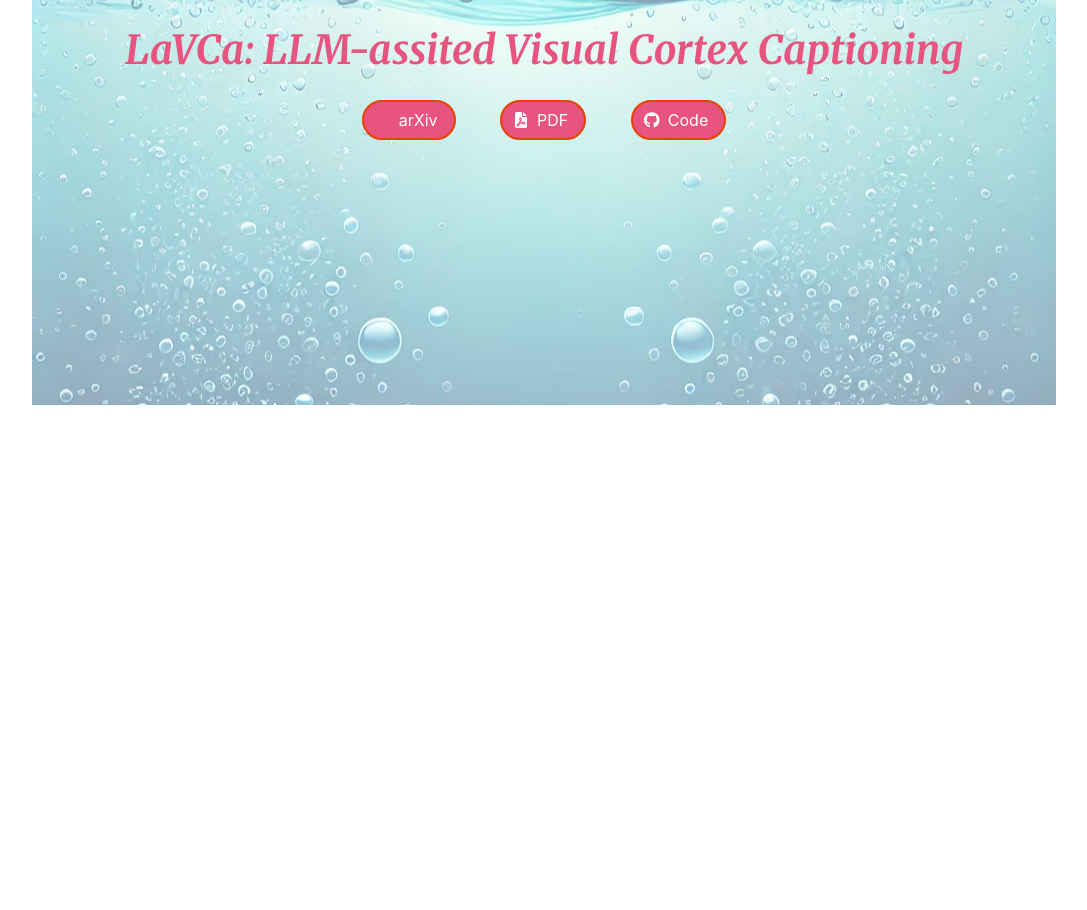
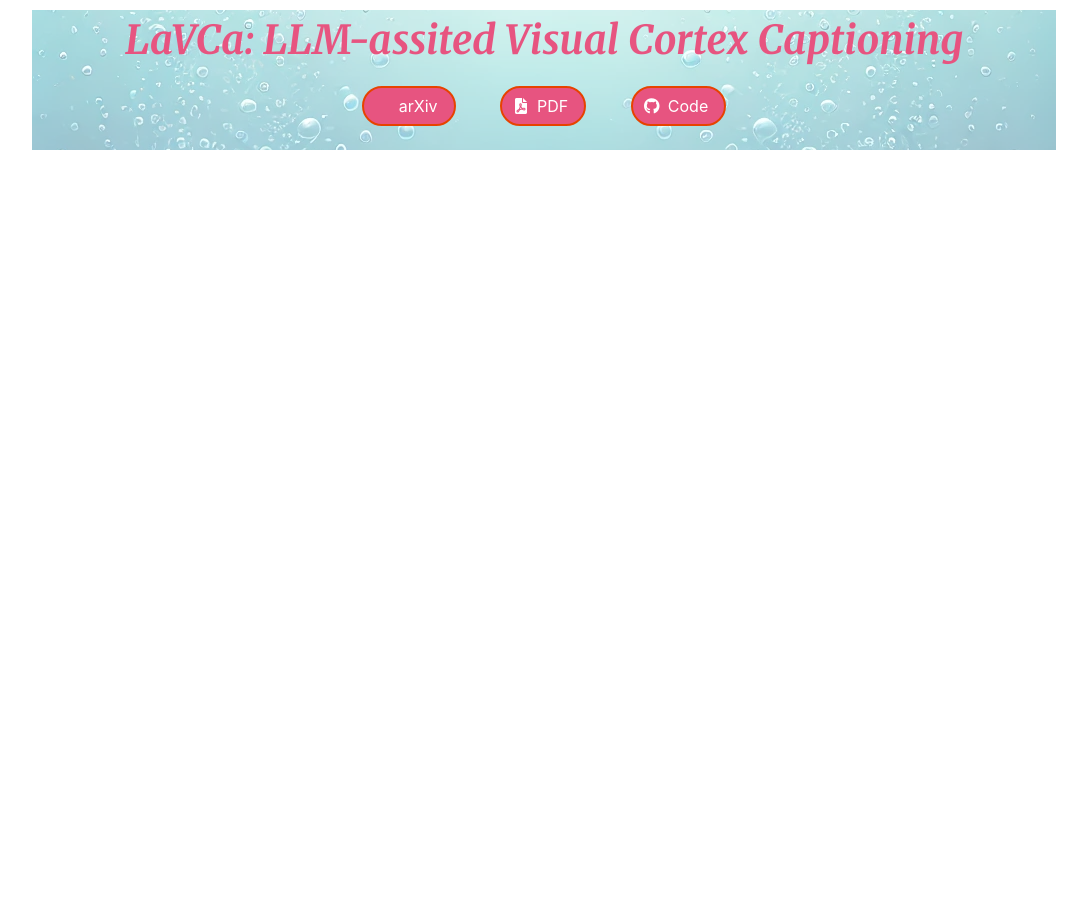
Before and after one commit to suyamat/suyamat.github.io, a Jekyll site: the page proj_elements/button.html, which Jekyll copies as it is, in a window 1280 px wide. Shown: the whole page, without its empty margins (96-1183 px from the left). Built offline with Jekyll 4.4.1, drawn with Linux system fonts in a browser that asks for light colours; a style sheet for code colours, icons or effects is not loaded.

Commit message:
Modity title bolck

```diff
--- a/proj_elements/button.html
+++ b/proj_elements/button.html
@@ -9,7 +9,7 @@
   <!-- Font Awesome（アイコン用） -->
   <link rel="stylesheet" href="https://cdnjs.cloudflare.com/ajax/libs/font-awesome/6.0.0/css/all.min.css">
   <link rel="stylesheet" href="https://cdn.jsdelivr.net/gh/jpswalsh/academicons@1/css/academicons.min.css">
-  <!-- Google Fonts（タイトル用フォント例） -->
+  <!-- Google Fonts（Merriweather Bold Italic） -->
   <link href="https://fonts.googleapis.com/css2?family=Merriweather:ital,wght@1,700&display=swap" rel="stylesheet">
   <style>
     /* CSS変数で各種スタイルを管理 */
@@ -22,43 +22,56 @@
       --btn-hover-bg-color: rgba(74,144,226,0.1);
       --btn-hover-border-color: #e74300;
 
-      /* タイトル用（Merriweather Bold） */
+      /* タイトル用（Merriweather Bold Italic） */
       --title-font-family: 'Merriweather', serif;
-      --title-color: #ffffff;
+      --title-color: #e75480;
 
       /* 背景画像用 */
       --bg-image-opacity: 0.5; /* 0〜1の値で透明度調整 */
     }
 
-    /* ページ全体の設定 */
-    body {
+    /* html, bodyの基本サイズ設定 */
+    html, body {
+      width: 100%;
+      height: 100%;
       margin: 0;
       padding: 0;
+    }
+
+    /* ページ全体を包むラッパー（ここで全体のサイズを指定） */
+    .page-wrapper {
+      width: 1200px;       /* 例: 固定幅1200px */
+      min-height: 400px;   /* 例: 最低高さ800px */
+      margin: 0 auto;      /* 中央寄せ */
+      position: relative;  /* 背景画像用の位置指定の基準 */
       background-color: transparent;
-      position: relative; /* 疑似要素の基準 */
     }
-    /* 疑似要素で背景画像を設定 */
-    body::before {
+
+    /* ラッパーの疑似要素で背景画像を設定 */
+    .page-wrapper::before {
       content: "";
-      position: fixed;
-      top: 0%;
+      position: absolute;
+      top: 0;
       left: 0;
       right: 0;
-      bottom: 55%;
+      bottom: 65%;
       background: url('./deep_sea.png') no-repeat center center;
+      /* 必要に応じて background-size を調整 */
       /* background-size: contain; */
       opacity: var(--bg-image-opacity);
       z-index: -1; /* コンテンツの背面に配置 */
+      margin: 0px 0px;
+
     }
 
     /* タイトルスタイル */
     .page-title {
       font-family: var(--title-font-family);
-      font-weight: 900; /* Bold指定 */
-      font-style: italic; /* イタリックに設定 */
-      color: #e75480;
+      font-weight: 900;       /* Bold */
+      font-style: italic;     /* Italic */
+      color: var(--title-color);
       text-align: center;
-      margin: 20px 0;
+      margin: 10px 0;
       font-size: 2.5rem;
     }
 
@@ -87,6 +100,7 @@
   </style>
 </head>
 <body>
+  <div class="page-wrapper">
     <!-- ページ上部のタイトル -->
     <h1 class="page-title">LaVCa: LLM-assited Visual Cortex Captioning</h1>
 
@@ -114,5 +128,6 @@
         <span>Code</span>
       </a>
     </div>
+  </div>
 </body>
 </html>
```
Lines whose indentation alone changed are shown as unchanged.
